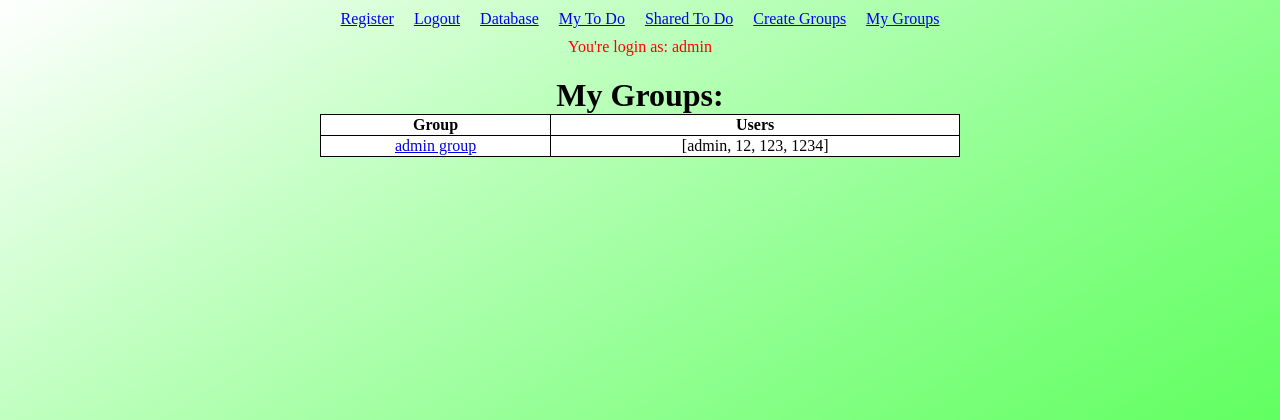
After one commit to Orelsaada/LearnFlask, a Flask app: page /mygroups in a window 1280 px wide. The commit adds this page. Shown: the top 420 px of the page. Run offline with Flask 2, Linux system fonts and the light colour scheme; a user stored in the database is signed in; data comes from the database, SQL or seed files in the repository; both versions use the stored data as it was after the commit.

Commit message:
added my_groups page and group_info page

```diff
--- a/main.py
+++ b/main.py
@@ -201,6 +201,24 @@ def removeFromGroup(id):
     flash(f'{user} removed from {group}')
     return redirect(url_for('database'))
 
+@app.route("/mygroups")
+@login_required
+def my_groups():
+    user = current_user
+    groups = Group.query.all()
+    my_groups = []
+    for group in groups:
+        if user in group.users:
+            my_groups.append(group)
+    return render_template('my_groups.html', my_groups=my_groups)
+
+
+@app.route("/mygroups/<group_name>")
+@login_required
+def group_info(group_name):
+    group = Group.query.filter_by(name=group_name).first()
+    return render_template('group_info.html', group=group)
+
 def reset_database():
     users = User.query.delete()
     db.session.commit()
--- a/static/styles.css
+++ b/static/styles.css
@@ -9,7 +9,7 @@ html, body {
 }
 
 .links {display: flex; align-items: center; justify-content: center;}
-a {margin: 10px;}
+.links a {margin: 10px;}
 
 .login-info {text-align: center; color: red;}
 
--- a/templates/layout.html
+++ b/templates/layout.html
@@ -4,7 +4,7 @@
     <meta charset="UTF-8">
     <meta name="viewport" content="width=device-width, initial-scale=1.0">
     <meta http-equiv="X-UA-Compatible" content="ie=edge">
-    <link rel="stylesheet" href="static/styles.css">
+    <link rel="stylesheet" href="{{ url_for('static', filename='styles.css') }}">
     {% if title %}
     <title>{{ title }}</title>
     {% else %}
@@ -38,6 +38,8 @@
         <br>
         <a href="{{ url_for('create_group') }}">Create Groups</a>
         <br>
+        <a href="{{ url_for('my_groups') }}">My Groups</a>
+        <br>
     </section>
 
     <div class="login-info">
--- /dev/null
+++ b/templates/my_groups.html
@@ -0,0 +1,23 @@
+{% extends "layout.html" %}
+{% block content %}
+
+    <h1>My Groups:</h1>
+
+    <table style="width: 50%; margin-left: auto; margin-right: auto;">
+        <tr>
+            <th>Group</th>
+            <th>Users</th>
+        </tr>
+
+    {% for group in my_groups %}
+
+            <tr>
+                <td style="text-align: center;"> <a href="{{ url_for('group_info', group_name=group) }}"> {{ group }} </a></td>
+                <td style="text-align: center;"> {{ group.users }} </td>
+            </tr>
+
+    {% endfor %}
+
+    </table>
+
+{% endblock %}
```
Also changed, not shown: templates/group_info.html (added, +10 -0 lines), site.db.
